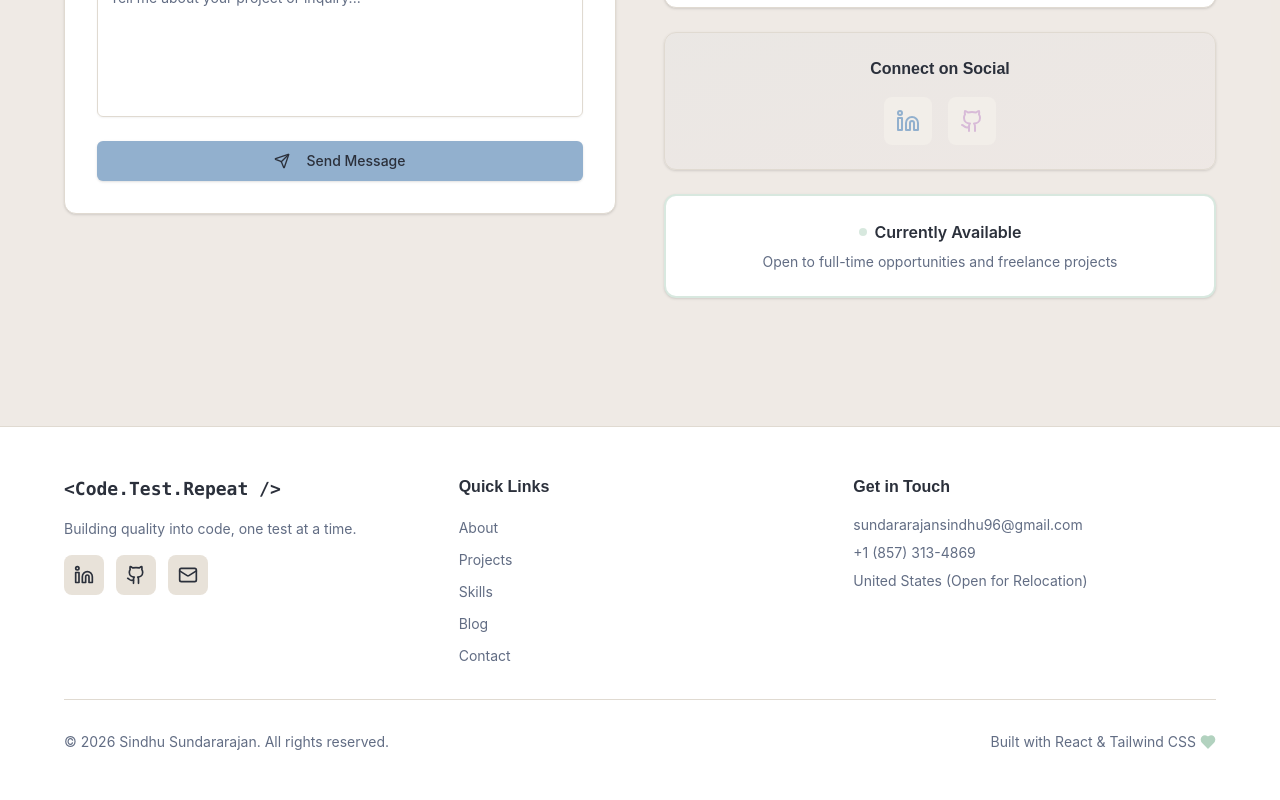
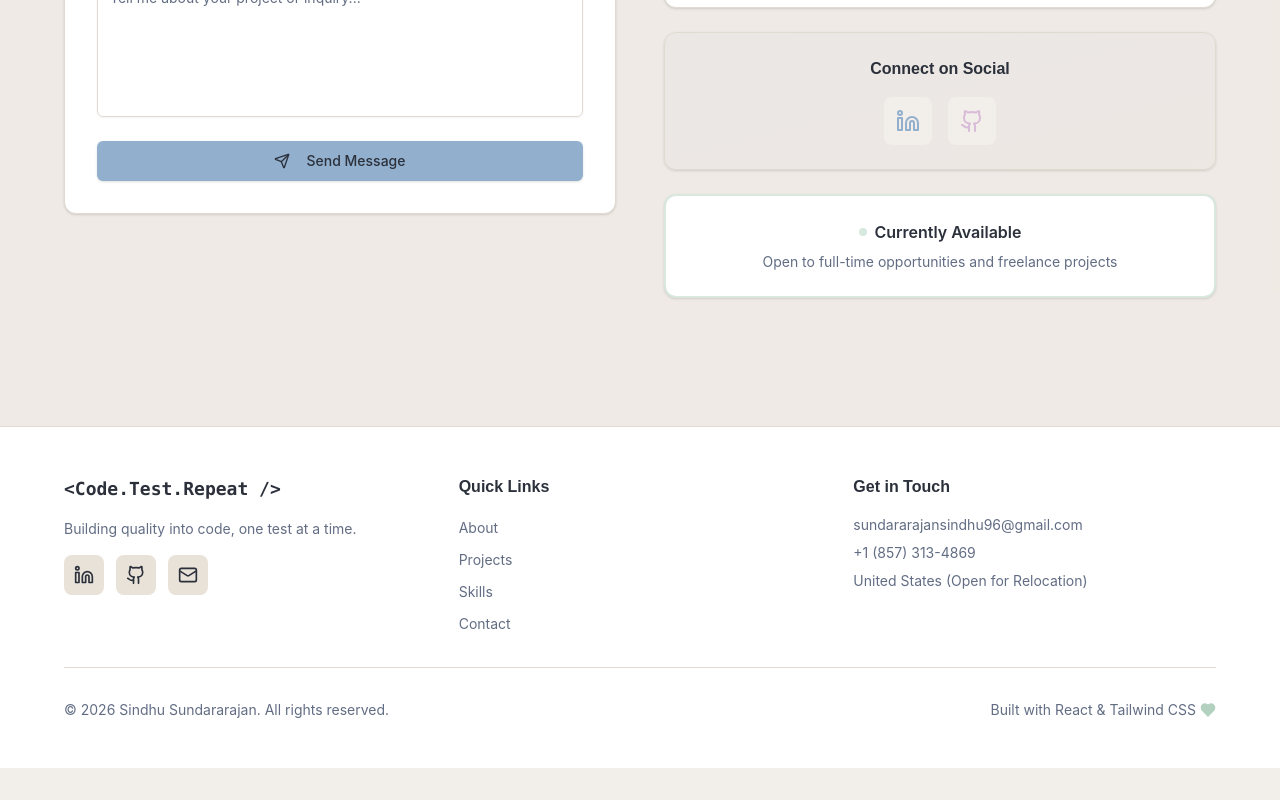
Before and after one commit to sindhusundararajan/sindhusundararajan.github.io, a React (Create React App) app in the folder frontend/: page / in a window 1280 px wide. Shown: the part 9868-10668 px from the top of the page. After the commit the page ends 10636 px from the top, so only its background shows below. Built offline with nearby package versions, Linux system fonts and the light colour scheme.

Commit message:
auto-commit for 0938e2e7-ba0b-4a7a-ae52-2e516d5d765c

```diff
--- a/frontend/src/components/Footer.jsx
+++ b/frontend/src/components/Footer.jsx
@@ -10,7 +10,6 @@ const Footer = () => {
     { label: 'About', href: '#about' },
     { label: 'Projects', href: '#projects' },
     { label: 'Skills', href: '#skills' },
-    { label: 'Blog', href: '#blog' },
     { label: 'Contact', href: '#contact' },
   ];
 
```
